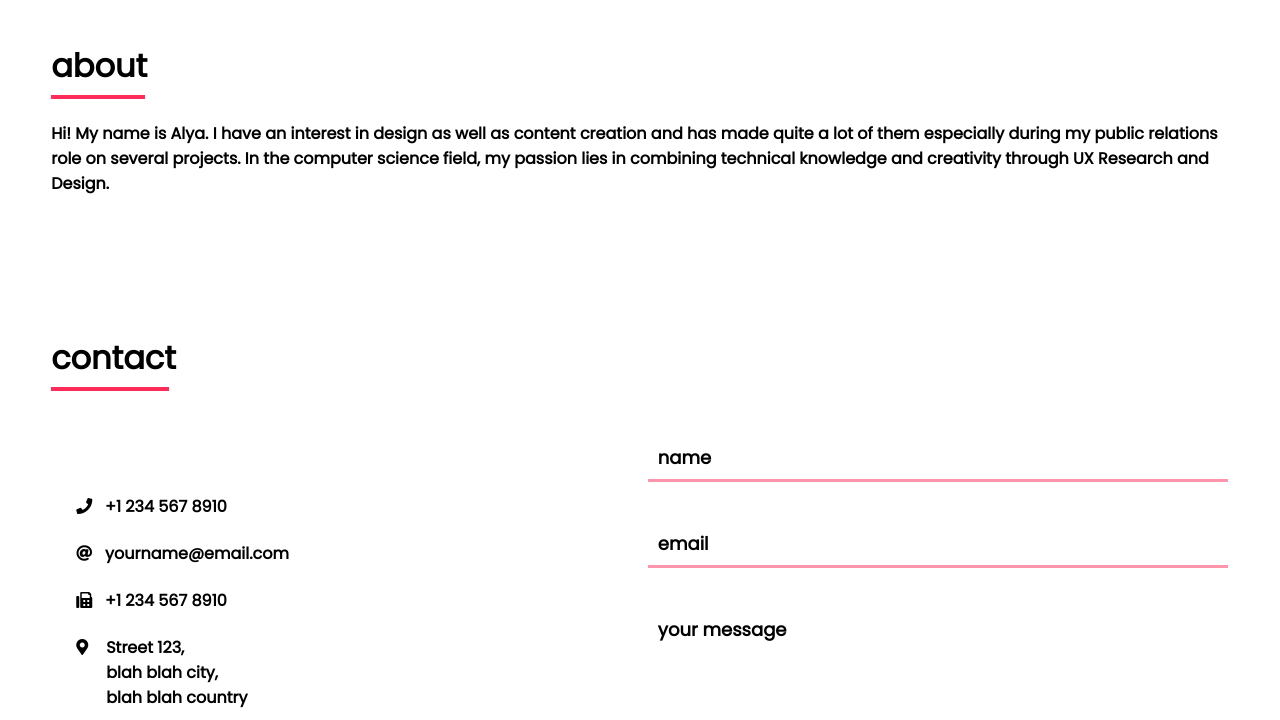
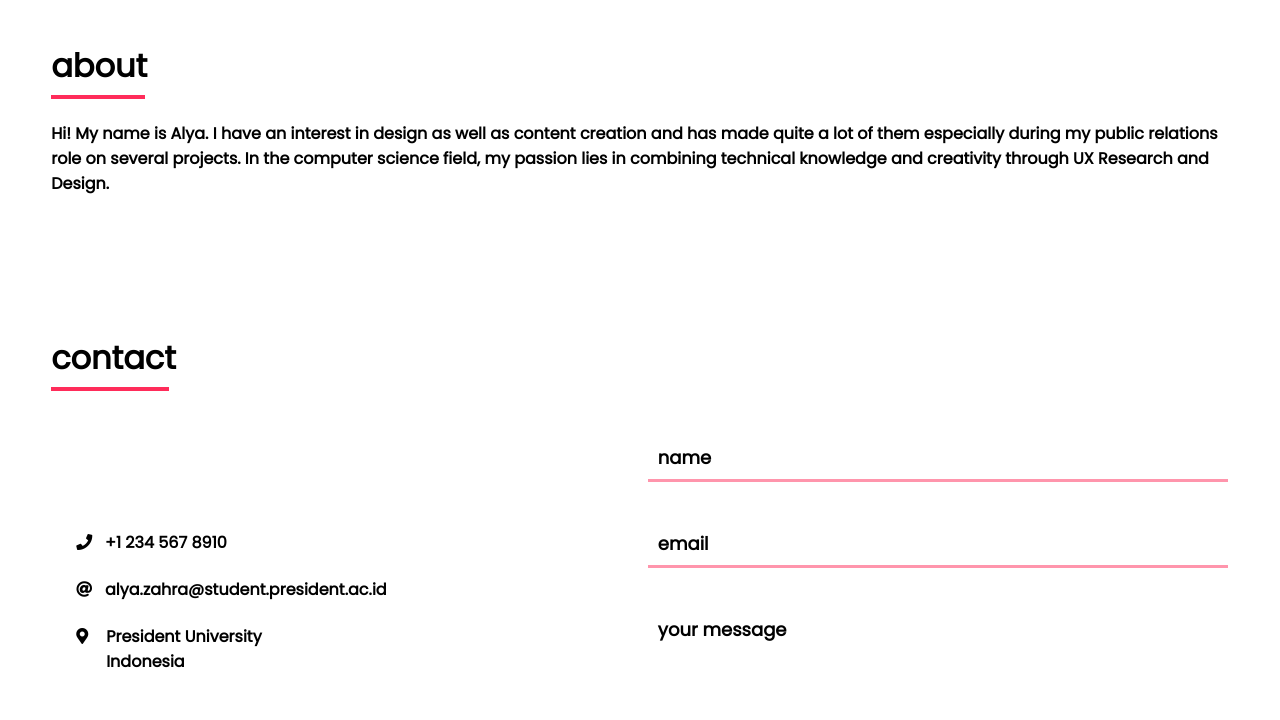
Before and after one commit to alyadhia/HCIProject, a plain HTML site: page index.html in a window 1280 px wide. Shown: the part 2010-2730 px from the top of the page. Drawn offline with nearby package versions, Linux system fonts and the light colour scheme.

Commit message:
Update index.html

```diff
--- a/index.html
+++ b/index.html
@@ -4,7 +4,7 @@
     <meta charset="UTF-8">
     <meta name="viewport" content="width=device-width, initial-scale=1.0">
     <meta http-equiv="X-UA-Compatible" content="ie=edge">
-    <title>yourname</title>
+    <title>Alya's Portfolio</title>
     <link rel="stylesheet" href="https://cdnjs.cloudflare.com/ajax/libs/animate.css/3.7.0/animate.min.css">
     <script src="https://code.jquery.com/jquery-3.3.1.min.js" integrity="sha256-FgpCb/KJQlLNfOu91ta32o/NMZxltwRo8QtmkMRdAu8=" crossorigin="anonymous"></script>
     <link rel="stylesheet" href="https://use.fontawesome.com/releases/v5.7.1/css/all.css" integrity="sha384-fnmOCqbTlWIlj8LyTjo7mOUStjsKC4pOpQbqyi7RrhN7udi9RwhKkMHpvLbHG9Sr" crossorigin="anonymous">
@@ -33,7 +33,7 @@
     <table id="top_part">
         <tr>
             <td id="about" class="animated slideInLeft" style="animation-delay:2s;">
-                <h1>this is where you put your about or tagline</h1>
+                <h1>Alya, UX Researcher and Designer</h1>
                 <button class="btn_one">Hire Me</button><br>
                 <table>
                     <tr>
@@ -76,17 +76,13 @@
                                     <td><i class="fas fa-phone"></i> &nbsp; +1 234 567 8910</td>
                                 </tr>
                                 <tr>
-                                    <td><i class="fas fa-at"></i> &nbsp; yourname@email.com</td>
-                                </tr>
-                                 <tr>
-                                    <td><i class="fas fa-fax"></i> &nbsp; +1 234 567 8910</td>
+                                    <td><i class="fas fa-at"></i> &nbsp; alya.zahra@student.president.ac.id</td>
                                 </tr>
                                 <tr>
                                     <td><i class="fas fa-map-marker-alt"></i>
                                     <div id="address">
-                                        Street 123,<br>
-                                        blah blah city,<br>
-                                        blah blah country
+                                        President University<br>
+                                        Indonesia<br>
                                     </div>
                                     </td>
                                 </tr>
```
